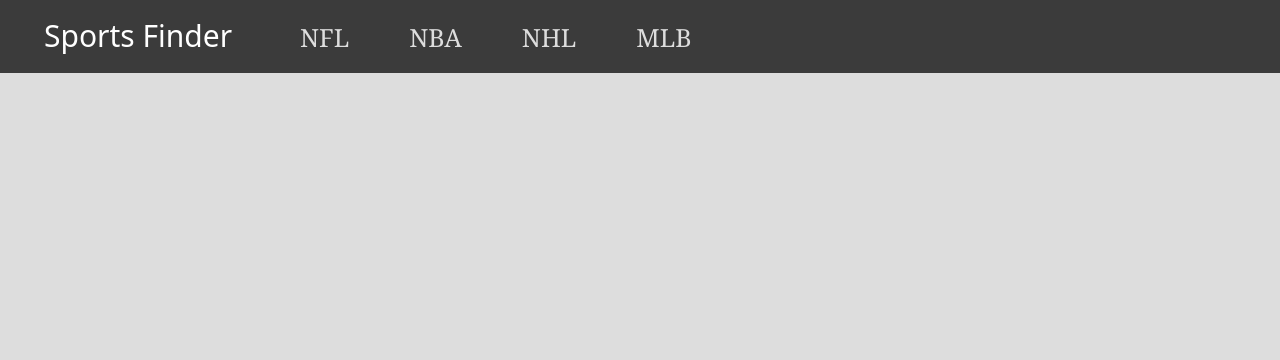
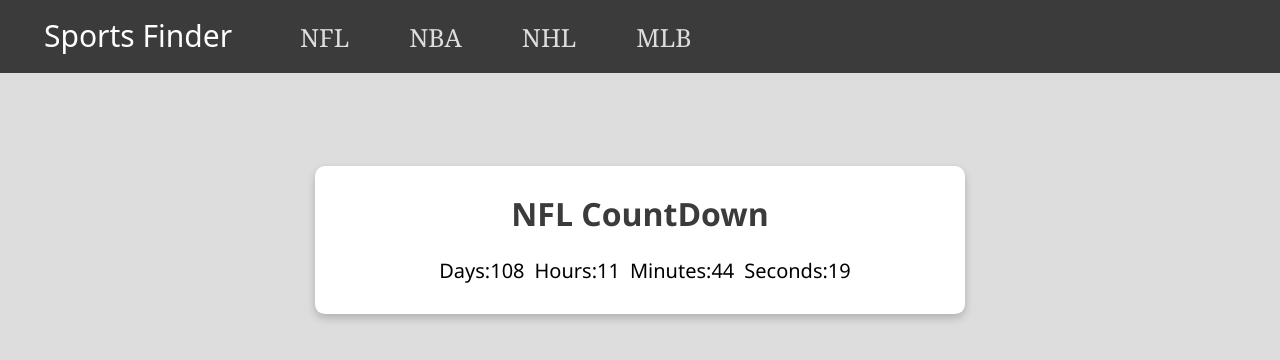
Before and after one commit to JacobK05/Sports-finder, a React (Vite) app: page /nfl/countdown in a window 1280 px wide. Shown: the top 360 px of the page. Built offline with nearby package versions, Linux system fonts and the light colour scheme.

Commit message:
added an nfl countdown

```diff
--- a/src/App.jsx
+++ b/src/App.jsx
@@ -7,6 +7,7 @@
 import Nfl from './pages/nfl'
 import Nba from './pages/nba'
 import Mlb from './pages/mlb'
+import NflCount from './pages/nflcount.jsx'
 import Footer from './componets/footer'
 function App() {
   return (
@@ -19,6 +20,7 @@
             <Route exact path='/nba' element={<Nba />} />
             <Route exact path='/nfl' element={<Nfl />} />
             <Route exact path='/mlb' element={<Mlb />} />
+            <Route exact path='/nfl/countdown' element={<NflCount />} />
          </Routes>
        <Footer />
      </BrowserRouter>
--- a/src/componets/body.jsx
+++ b/src/componets/body.jsx
@@ -27,8 +27,8 @@
       <h1 className='h1'> Quick Links </h1>
       <ul className='link-list'>
         <li className='link-item'> <Link to='/nfl/countdown' className='links'> NFL Countdown  </Link> </li>
-        <li className='link-item'> <Link to='/nba/games' className='links'> NBA Playoff games </Link>  </li>
-        <li className='link-item'> <Link to='/nhl/games' className='links'> NHL Playoff games </Link> </li>
+        <li className='link-item'> <Link to='/nba' className='links'> NBA Playoff games </Link>  </li>
+        <li className='link-item'> <Link to='/nhl' className='links'> NHL Playoff games </Link> </li>
       </ul>
     </div>
 
@@ -39,16 +39,16 @@
       <h1 className='h1'> Upcoming Games </h1>
       <ul className='game-list'>
         <li className='game-items'>
-        <NbaIcon className='Icon' /> MIN vs DAL
+        <NbaIcon className='Icon' /> MIN vs DAL 0-1
         </li>
         <li className='game-items'>
-        <NbaIcon className='Icon' /> IND vs BOS
+        <NbaIcon className='Icon' /> IND vs BOS 0-1
         </li>
         <li className='nhl-items'>
-        <NhlIcon className='Icon' /> EMD vs DAL
+        <NhlIcon className='Icon' /> EMD vs DAL 0-0
         </li>
         <li className='nhl-items'>
-        <NhlIcon className='Icon' /> FLA vs NYR
+        <NhlIcon className='Icon' /> FLA vs NYR 1-0
         </li>
       </ul>
     </div>
--- a/src/componets/style.css
+++ b/src/componets/style.css
@@ -141,7 +141,11 @@
     padding: 20px;
     font-family: Arial, sans-serif;
     font-weight:300;
+    transition: font-size 0.2s ease;
+}
 
+.link-item:hover {
+  font-size: 18px;
 }
 
 .links {
--- a/src/pages/mlb.jsx
+++ b/src/pages/mlb.jsx
@@ -1,15 +1,51 @@
-import React from 'react'
+import React, { useState } from 'react';
+import Axios from 'axios';
 
-export default function mlb() {
+export default function NFL() {
+  const [schedule, setSchedule] = useState([]);
+
+  const fetchSchedule = () => {
+    Axios.get("http://statsapi.mlb.com/api/v1/schedule/games/?sportId=1")
+      .then((res) => {
+        const games = res.data.dates[0].games;
+        const teamsPlayingToday = games.map(game => ({
+          homeTeam: game.teams.home.team.name,
+          awayTeam: game.teams.away.team.name
+        }));
+        setSchedule(teamsPlayingToday);
+      })
+      .catch((error) => {
+        console.error('Error fetching schedule:', error);
+      });
+  };
+
   return (
-    <section>
-    <div>
-      <ul>
-        <li>
-          Games
-        </li>
+    <>
+    <div className='nfl-container'>
+      <div className="header-container">
+        <h1 className='h2'>Today's Games</h1>
+        <button className='game-btn' style={{ cursor: 'pointer' }} onClick={fetchSchedule}>Click to see games</button>
+      </div>
+      <ul className='nfl-list'>
+        {schedule && schedule.map((game, index) => (
+          <li className='nfl-games' key={index}>
+            {game.awayTeam} vs {game.homeTeam}
+          </li>
+        ))}
       </ul>
     </div>
+      <section className='nfl-card'>
+      <div className='nfl-headline'>
+        <h1 className='h1'> MLB Headlines </h1>
+        <ul className='nfl-news'>
+          <li className='nfl-item'> The Yankees have the best record in the American League after a disappointing 2023 season </li>
+          <li className='nfl-item'> The Reds' playoff odds have dropped precipitously since a 14-10 start to the season </li>
+          <li className='nfl-item'> Julio Rodríguez dropped in Mariners lineup as former Rookie of the Year sees power slip, strikeouts rise </li>
+          <li className='nfl-item'> John Means injury: Orioles pitcher hits IL with forearm strain just two years after Tommy John surgery </li>
+          <li className='nfl-item'> Mariners confirm Yankees' Clarke Schmidt was tipping pitches: 'Anything we can to gain an advantage'</li>
+        </ul>
+      </div>
     </section>
-  )
+    </>
+  );
 }
--- /dev/null
+++ b/src/pages/nflcount.jsx
@@ -0,0 +1,63 @@
+import React, { useState, useEffect } from 'react';
+
+export default function nflcount() {
+  const calculateCountdown = () => {
+    const countDownDate = new Date("Sep 7, 2024 07:20:00").getTime();
+    const now = new Date().getTime();
+    const duration = countDownDate - now;
+
+    if (duration < 0) {
+      return {
+        days: 0,
+        hours: 0,
+        minutes: 0,
+        seconds: 0
+      };
+    }
+
+    const days = Math.floor(duration / (1000 * 60 * 60 * 24));
+    const hours = Math.floor((duration % (1000 * 60 * 60 * 24)) / (1000 * 60 * 60));
+    const minutes = Math.floor((duration % (1000 * 60 * 60)) / (1000 * 60));
+    const seconds = Math.floor((duration % (1000 * 60)) / 1000);
+
+    return {
+      days,
+      hours,
+      minutes,
+      seconds
+    };
+  };
+
+  const [countdown, setCountdown] = useState(calculateCountdown());
+
+  useEffect(() => {
+    const interval = setInterval(() => {
+      const newCountdown = calculateCountdown();
+      setCountdown(newCountdown);
+    }, 1000);
+
+    return () => clearInterval(interval);
+  }, []);
+
+  return (
+    <main>
+      <div className='container'>
+        <h1 className='header'> NFL CountDown </h1>
+        <div className='count-container'>
+          <span className='count'>Days:</span>
+          <span className='days'>{countdown.days}</span>
+
+
+          <span className='count'>Hours:</span>
+          <span className='hours'>{countdown.hours}</span>
+
+          <span className='count'>Minutes:</span>
+          <span className='minutes'>{countdown.minutes}</span>
+
+          <span className='count'>Seconds:</span>
+          <span className='seconds'>{countdown.seconds}</span>
+        </div>
+      </div>
+    </main>
+  );
+}
--- a/src/pages/nhl.jsx
+++ b/src/pages/nhl.jsx
@@ -1,15 +1,34 @@
 import React from 'react'
-
+import NhlImage from '../assets/NHLimage.png'
 export default function nhl() {
   return (
-    <section>
-    <div>
-      <ul>
-        <li>
-          Games
+    <>
+    <section className='nba-card'>
+    <div className='nba-content'>
+      <h1 className='h1'> NHL Conference Finals </h1>
+      <ul className='nba-list'>
+        <li className='nba-item'>
+          EDM VS DAL:  0-0
+        </li>
+        <li className='nba-item'>
+          FLA VS NYR: FLA 1-0
         </li>
       </ul>
     </div>
     </section>
+    <section className='nba-news'>
+    <div className='nfl-headline'>
+    <img className='image' src={NhlImage} />
+      <h1 className='h1'> NHL Headlines </h1>
+      <ul className='nfl-news'>
+        <li className='nfl-item'> Keefe hired as Devils coach, replaces Green </li>
+        <li className='nfl-item'> Hintz out for Stars in Game 1 of Western Final against Oilers </li>
+        <li className='nfl-item'> Tkachuk provides spark for Panthers in Game 1 win </li>
+        <li className='nfl-item'> Landeskog planning to return to Avalanche next season </li>
+        <li className='nfl-item'> Bruins 'are going to be aggressive' in offseason, GM Sweeney says </li>
+      </ul>
+    </div>
+  </section>
+  </>
   )
 }
--- a/src/pages/style.css
+++ b/src/pages/style.css
@@ -126,3 +126,32 @@
     top: 20%;
     left: 35%
 }
+.header{
+  color:#3b3b3b;
+  font-family: 'Segoe UI', Tahoma, Geneva, Verdana, sans-serif;
+}
+
+.container {
+    position: absolute;
+    top: 30%;
+    left: 50%;
+    transform: translate(-50%, -50%);
+    text-align: center; /* Center text content */
+    border: 2px ;
+    background-color: white;
+    box-shadow: 0 4px 8px 0 rgba(0, 0, 0, 0.2);
+    border-radius: 10px;
+    width: 50%;
+    padding: 5px;
+    padding-bottom: 30px;
+}
+
+.count-container {
+  font-family:'Segoe UI', Tahoma, Geneva, Verdana, sans-serif;
+  font-size: 20px;
+  word-spacing: 5px;
+}
+
+.count {
+  margin-left: 10px;
+}
```
Also changed, not shown: src/assets/NHLimage.png (added).
